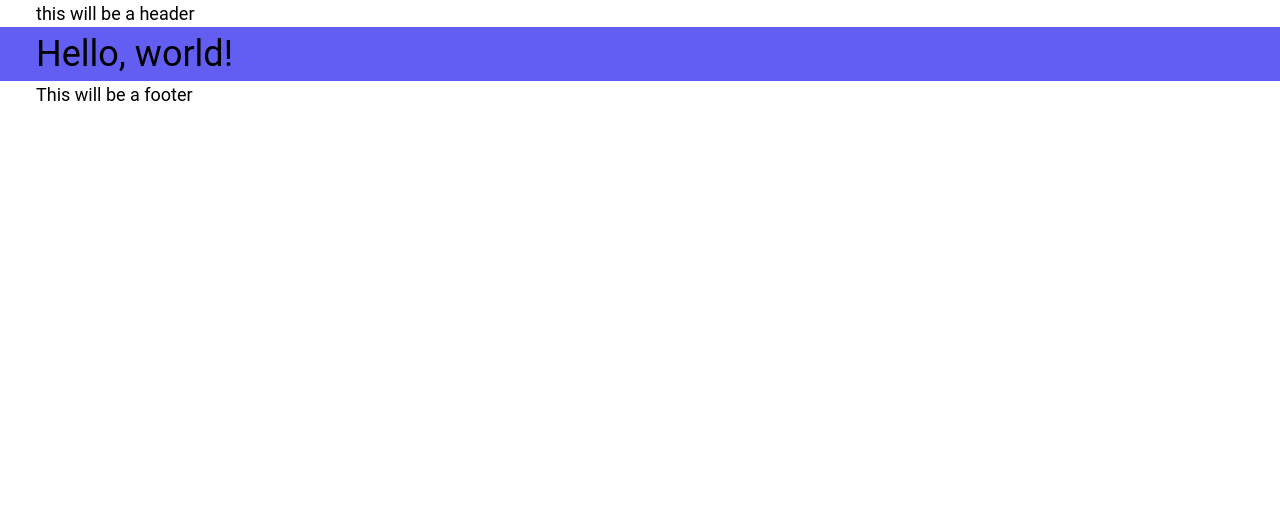
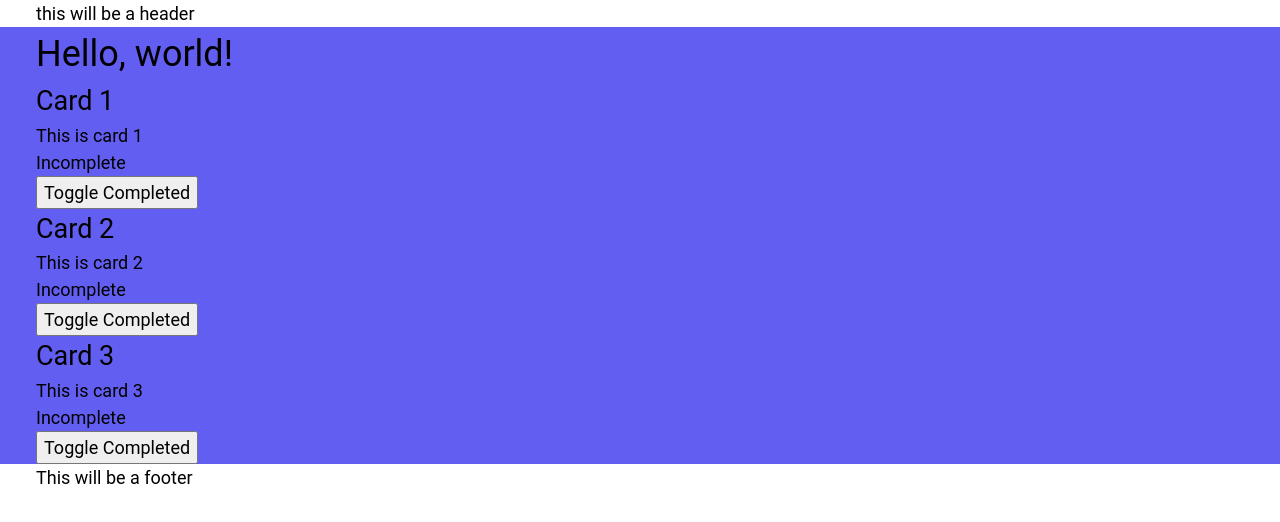
Before and after one commit to alhen002/react-ts, a React (Vite) app: page / in a window 1280 px wide. Shown: the top 522 px of the page. Built offline with nearby package versions, Linux system fonts and the light colour scheme.

Commit message:
added Cards Component incl. State

```diff
--- a/src/App.tsx
+++ b/src/App.tsx
@@ -1,10 +1,12 @@
 // components
 import { Layout } from "./components/Layout/Layout";
+import { Cards } from "./components/Cards";
 
 function App() {
   return (
     <Layout>
       <h1>Hello, world!</h1>
+      <Cards />
     </Layout>
   );
 }
--- /dev/null
+++ b/src/components/Cards.tsx
@@ -0,0 +1,31 @@
+import React from "react";
+import { Card } from "./Layout/Card";
+
+export function Cards() {
+  const [cards, setCards] = React.useState([
+    { id: 1, name: "Card 1", description: "This is card 1", isComplete: false },
+    { id: 2, name: "Card 2", description: "This is card 2", isComplete: false },
+    { id: 3, name: "Card 3", description: "This is card 3", isComplete: false },
+  ]);
+
+  const handleToggleCompleted = (id: number) => {
+    const updatedCards = cards.map((card) => {
+      return card.id === id ? { ...card, isComplete: !card.isComplete } : card;
+    });
+    setCards(updatedCards);
+  };
+
+  return (
+    <section>
+      {cards.map((card) => {
+        return (
+          <Card
+            key={card.id}
+            card={card}
+            handleToggleCompleted={handleToggleCompleted}
+          />
+        );
+      })}
+    </section>
+  );
+}
--- /dev/null
+++ b/src/components/Layout/Card.tsx
@@ -0,0 +1,25 @@
+type CardProps = {
+  card: {
+    id: number;
+    name: string;
+    description: string;
+    isComplete: boolean;
+  };
+  handleToggleCompleted: (id: number) => void;
+};
+
+export function Card({
+  card: { id, name, description, isComplete },
+  handleToggleCompleted,
+}: CardProps) {
+  return (
+    <article>
+      <h2>{name}</h2>
+      <p>{description}</p>
+      {isComplete ? <p>Complete</p> : <p>Incomplete</p>}
+      <button onClick={() => handleToggleCompleted(id)}>
+        Toggle Completed
+      </button>
+    </article>
+  );
+}
```
